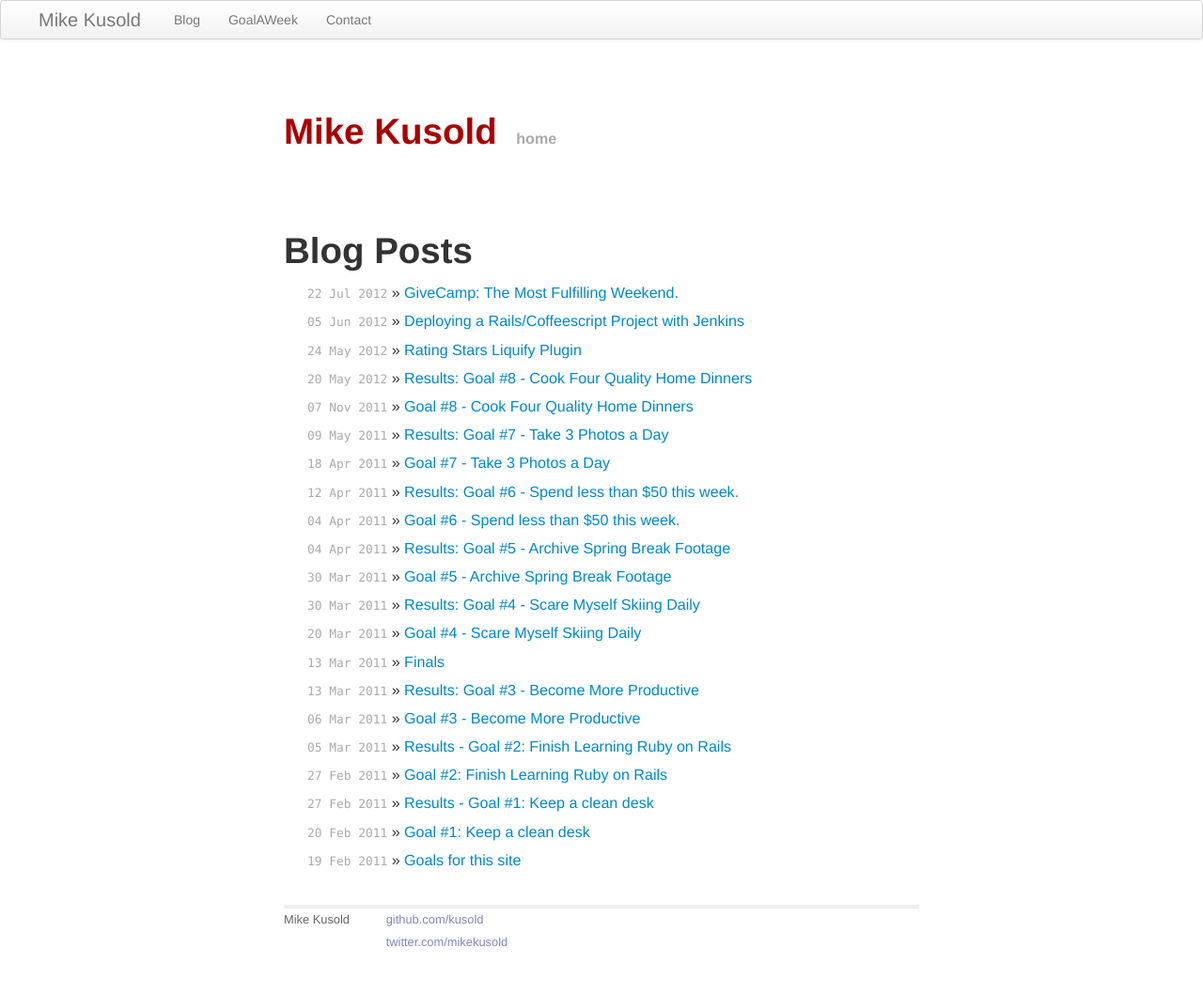
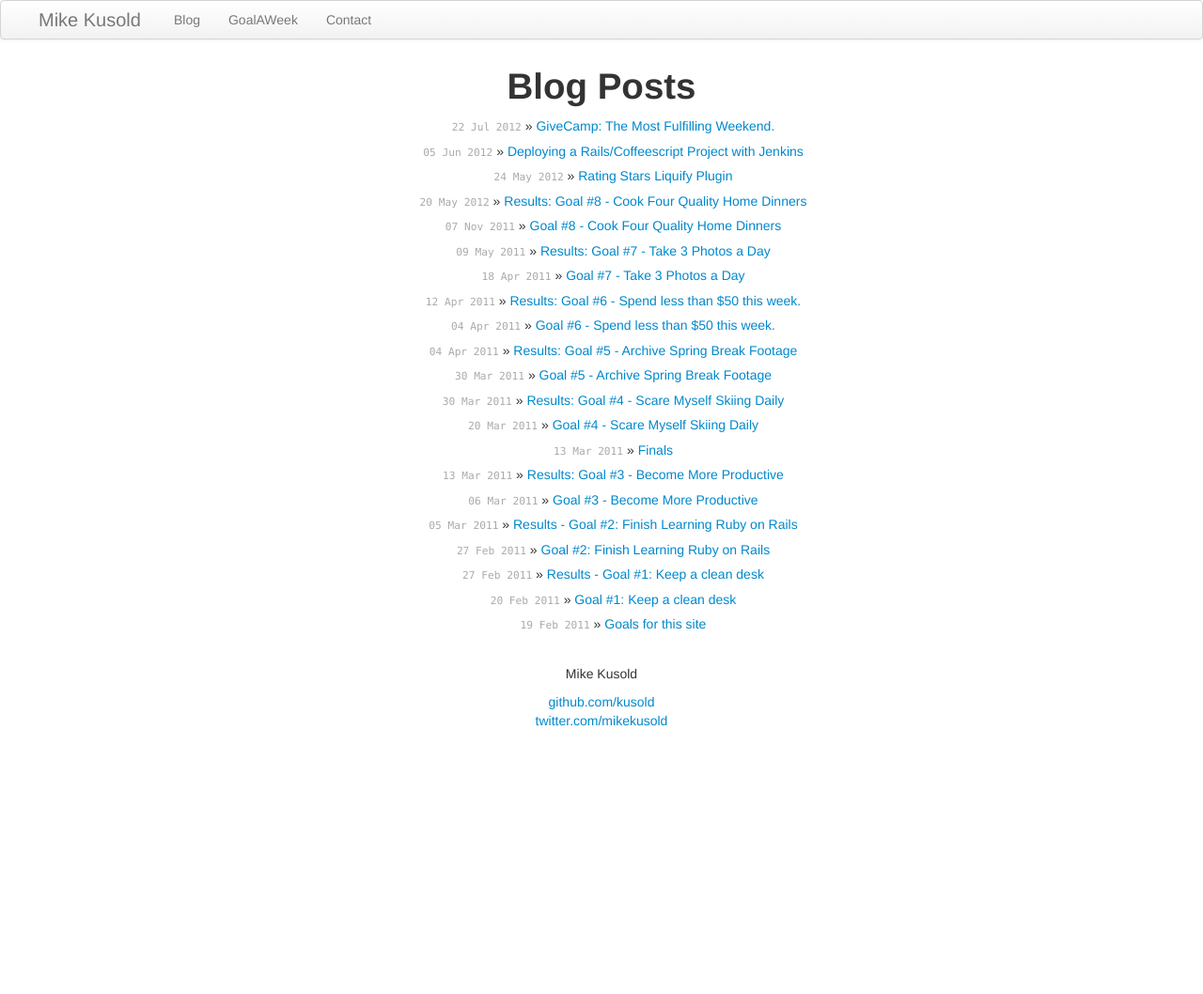
Before and after one commit to Kusold/kusold.github.com, a Jekyll site: the page built from index.html, in a window 1280 px wide. Shown: the whole page at 94% size. Built offline with Jekyll 4.4.1, drawn with Linux system fonts in a browser that asks for light colours; Markdown is read by kramdown in place of the engine named in the settings; after the commit the page ends 900 px from its top, so only the background shows below that.

Commit message:
Making layout more responsive

```diff
--- a/_layouts/default.html
+++ b/_layouts/default.html
@@ -6,15 +6,12 @@
     <title>{{ page.title }}</title>
     <meta name="author" content="{{ site.author.name }}">
     <meta name="viewport" content="width=device-width">
-
     <!-- syntax highlighting CSS -->
     <link rel="stylesheet" href="/css/syntax.css">
-
     <!-- Custom CSS -->
     <link rel="stylesheet" href="/css/main.css">
     <link rel="stylesheet" href="/assets/css/bootstrap.min.css">
     <link rel="stylesheet" href="/assets/css/bootstrap-responsive.min.css">
-
   </head>
   <body>
     <div class="navbar">
@@ -42,16 +39,11 @@
         </div>
       </div>
     </div>
-        <div class="container">
-          <div class="site">
-            <div class="header">
-              <h1 class="title"><a href="/">{{ site.name }}</a></h1>
-              <a class="extra" href="/">home</a>
+    <div class="container-fluid">
+      <div class="row-fluid">
+        {{ content }}
       </div>
-
-                {{ content }}
-
-            <div class="footer">
+      <footer>
         <div class="contact">
           <p>
             Mike Kusold<br />
@@ -63,9 +55,7 @@
             <a href="http://twitter.com/{{ site.author.twitter }}/">twitter.com/{{ site.author.twitter }}</a><br />
           </p>
         </div>
+      </footer>
     </div>
-          </div>
-        </div> <!-- /container -->
-
   </body>
 </html>
```
Lines whose indentation alone changed are shown as unchanged.
